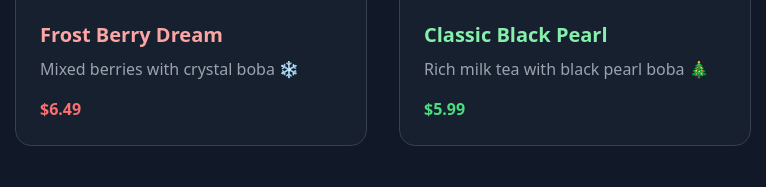
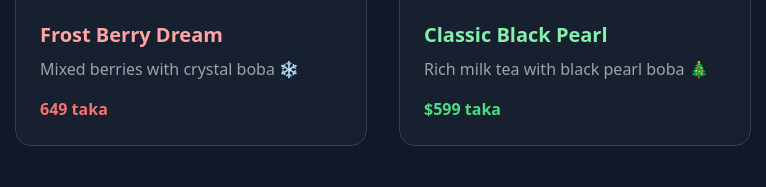
Before and after one commit to Curator100/Boba-Drops, a plain HTML site: page index.html in a window 1280 px wide. Shown: the part 1213-1400 px from the top of the page, 65-831 px from the left. Drawn offline with nearby package versions, Linux system fonts and the light colour scheme.

Commit message:
Update index.html

```diff
--- a/index.html
+++ b/index.html
@@ -3,7 +3,7 @@
 <head>
     <meta charset="UTF-8">
     <meta name="viewport" content="width=device-width, initial-scale=1.0">
-    <title>Winter Boba Drops</title>
+    <title>Winter Boba Drops  still working by Rayhan </title>
     <script src="https://cdn.tailwindcss.com"></script>
     <style>
         @keyframes snowfall {
@@ -121,7 +121,7 @@
                 <div class="p-6">
                     <h3 class="font-bold text-xl mb-2 text-red-300">Frost Berry Dream</h3>
                     <p class="text-gray-400">Mixed berries with crystal boba ❄️</p>
-                    <p class="text-red-400 font-bold mt-4">$6.49</p>
+                    <p class="text-red-400 font-bold mt-4">649 taka</p>
                 </div>
             </div>
             <!-- Black Pearl Card -->
@@ -132,7 +132,7 @@
                 <div class="p-6">
                     <h3 class="font-bold text-xl mb-2 text-green-300">Classic Black Pearl</h3>
                     <p class="text-gray-400">Rich milk tea with black pearl boba 🎄</p>
-                    <p class="text-green-400 font-bold mt-4">$5.99</p>
+                    <p class="text-green-400 font-bold mt-4">$599 taka </p>
                 </div>
             </div>
         </div>
```
